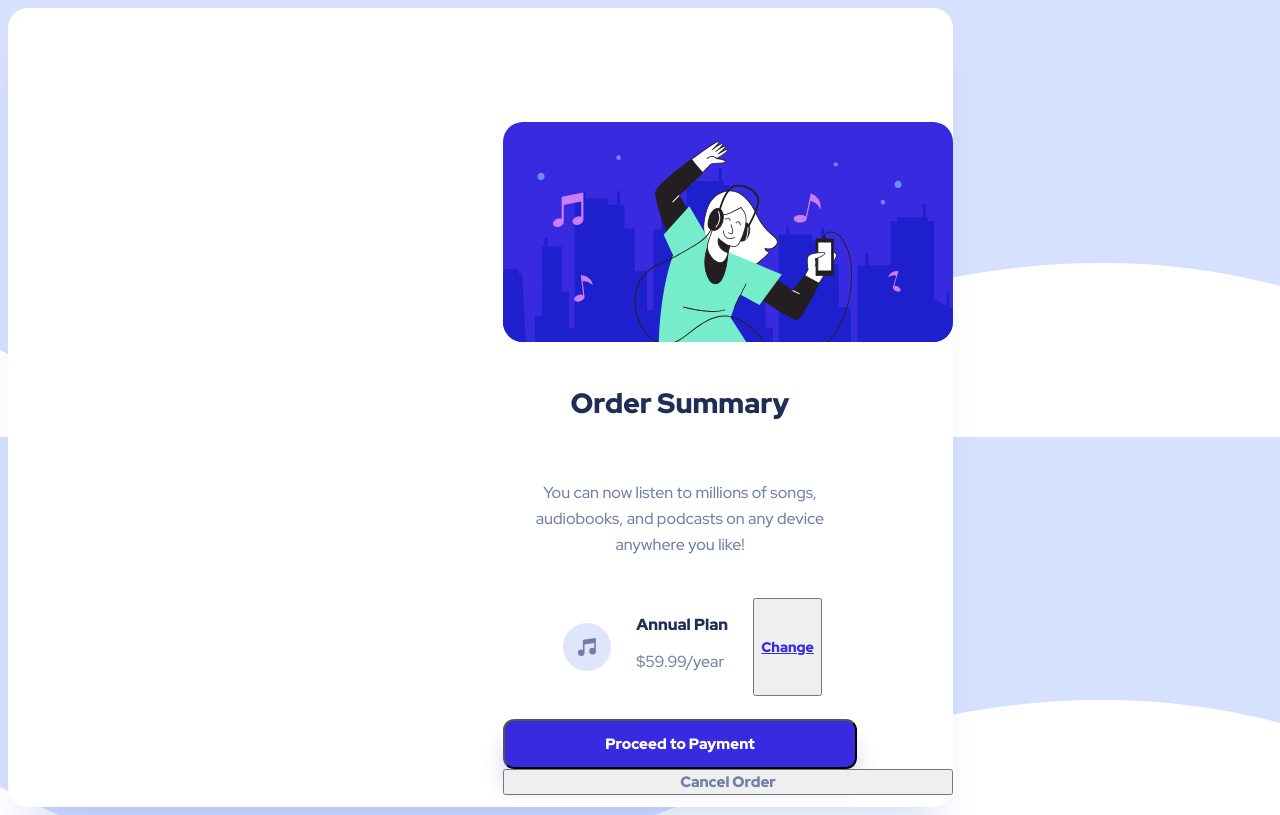
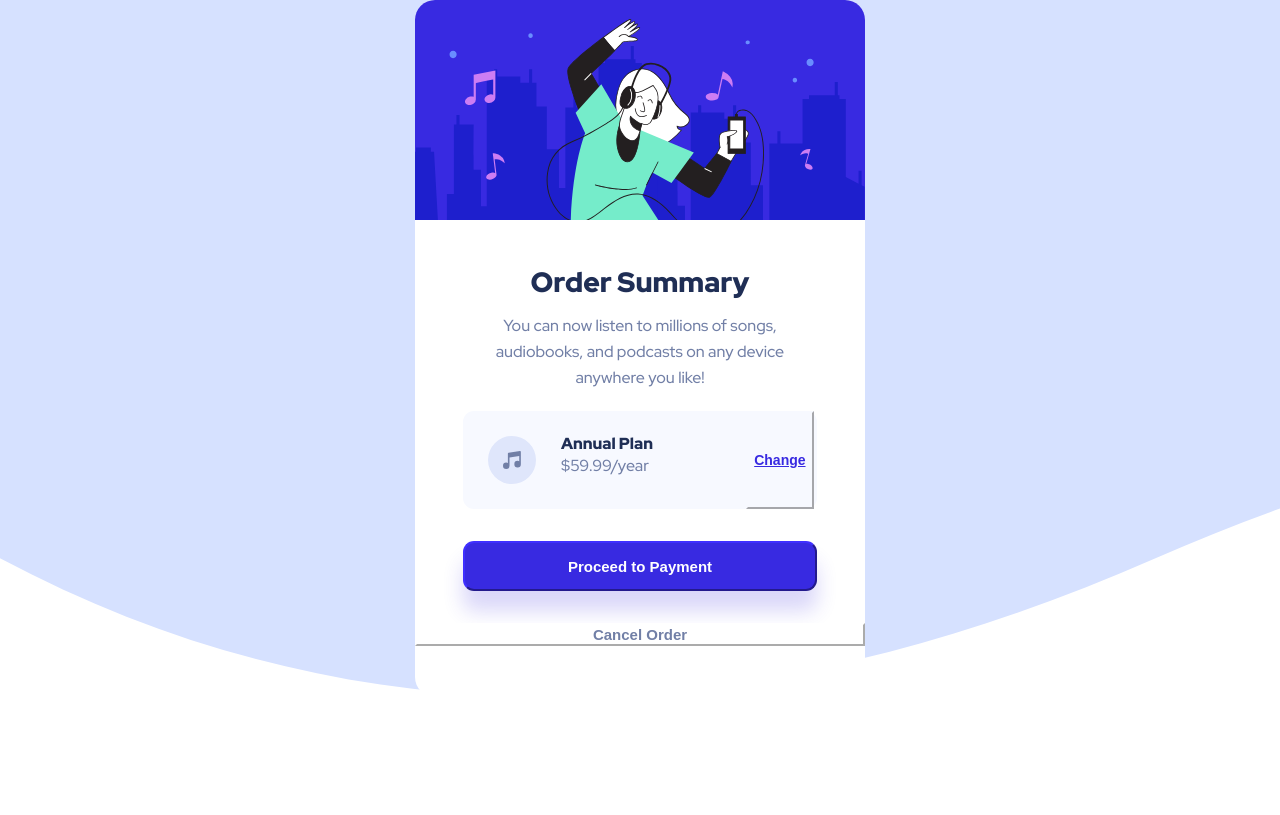
Before and after one commit to mariambuzaladze/Order-summer-component, a plain HTML site: page index.html in a window 1280 px wide. Drawn offline with Linux system fonts and the light colour scheme.

Commit message:
Made changes

```diff
--- a/index.html
+++ b/index.html
@@ -3,6 +3,7 @@
   <head>
     <meta charset="UTF-8" />
     <meta name="viewport" content="width=device-width, initial-scale=1.0" />
+    <link rel="stylesheet" href="reset.css" />
     <link rel="stylesheet" href="style.css" />
     <link rel="preconnect" href="https://fonts.googleapis.com" />
     <link rel="preconnect" href="https://fonts.gstatic.com" crossorigin />
@@ -15,21 +16,21 @@
   <body>
     <div class="main">
       <img
-        id="girlImg"
+        class="girlImg"
         src="./images/illustration-hero.svg"
         alt="image of girl dancing"
       />
       <h1>Order Summary</h1>
-      <p id="p1">
+      <p class="p1">
         You can now listen to millions of songs, audiobooks, and podcasts on any
         device anywhere you like!
       </p>
 
       <div class="music">
-        <img id="musicIcon" src="./images/icon-music.svg" alt="music icon" />
+        <img class="musicIcon" src="./images/icon-music.svg" alt="music icon" />
         <div>
           <h3>Annual Plan</h3>
-          <p id="p2">$59.99/year</p>
+          <p class="p2">$59.99/year</p>
         </div>
         <button id="changeButton">Change</button>
       </div>
--- /dev/null
+++ b/reset.css
@@ -0,0 +1,126 @@
+html,
+body,
+div,
+span,
+applet,
+object,
+iframe,
+h1,
+h2,
+h3,
+h4,
+h5,
+h6,
+p,
+blockquote,
+pre,
+a,
+abbr,
+acronym,
+address,
+big,
+cite,
+code,
+del,
+dfn,
+em,
+img,
+ins,
+kbd,
+q,
+s,
+samp,
+small,
+strike,
+strong,
+sub,
+sup,
+tt,
+var,
+b,
+u,
+i,
+center,
+dl,
+dt,
+dd,
+ol,
+ul,
+li,
+fieldset,
+form,
+label,
+legend,
+table,
+caption,
+tbody,
+tfoot,
+thead,
+tr,
+th,
+td,
+article,
+aside,
+canvas,
+details,
+embed,
+figure,
+figcaption,
+footer,
+header,
+hgroup,
+menu,
+nav,
+output,
+ruby,
+section,
+summary,
+time,
+mark,
+audio,
+video {
+  margin: 0;
+  padding: 0;
+  border: 0;
+  font-size: 100%;
+  font: inherit;
+  vertical-align: baseline;
+}
+/* HTML5 display-role reset for older browsers */
+article,
+aside,
+details,
+figcaption,
+figure,
+footer,
+header,
+hgroup,
+menu,
+nav,
+section {
+  display: block;
+}
+body {
+  line-height: 1;
+  font-family: Red Hat Display;
+  box-sizing: border-box;
+}
+ol,
+ul {
+  list-style: none;
+}
+blockquote,
+q {
+  quotes: none;
+}
+blockquote:before,
+blockquote:after,
+q:before,
+q:after {
+  content: "";
+  content: none;
+}
+table {
+  border-collapse: collapse;
+  border-spacing: 0;
+}
--- a/style.css
+++ b/style.css
@@ -1,89 +1,92 @@
 body {
   background-image: url("./images/pattern-background-desktop.svg");
+  background-repeat: no-repeat;
+  background-size: cover;
+
+  display: grid;
+  place-items: center;
 }
+
 .main {
-  display: grid;
-  justify-content: center;
-  align-items: center;
   width: 450px;
   height: 697px;
-  flex-shrink: 0;
   border-radius: 20px;
   background: #fff;
-  box-shadow: 0px 40px 40px -20px rgba(13, 48, 189, 0.15);
-
-  padding-left: 495px;
-  padding-top: 102px;
 }
 
-#girlImg {
-  border-radius: 20px;
+.girlImg {
+  border-top-left-radius: 20px;
+  border-top-right-radius: 20px;
+  width: 450px;
+  height: 220px;
 }
+
 h1 {
   width: 354px;
   color: #1f2e55;
   text-align: center;
-  font-family: Red Hat Display;
   font-size: 28px;
-  font-style: normal;
   font-weight: 900;
-  line-height: normal;
+  margin-top: 45px;
+  margin-left: 48px;
+  margin-right: 48px;
 }
 
-#p1 {
+.p1 {
   width: 354px;
   color: #717fa6;
   text-align: center;
-  font-family: Red Hat Display;
   font-size: 16px;
-  font-style: normal;
   font-weight: 500;
-  line-height: 26px; /* 162.5% */
+  line-height: 26px;
+  margin-top: 17px;
+  margin-left: 48px;
+  margin-right: 48px;
+  margin-bottom: 20px;
 }
 
 .music {
   display: flex;
-  justify-content: center;
   width: 354px;
   height: 98px;
-  flex-shrink: 0;
+  background: #f7f9ff;
+  border-radius: 11px;
+
+  margin-left: 48px;
+  margin-right: 48px;
 }
 
-#musicIcon {
+.musicIcon {
   width: 48px;
   height: 48px;
-  flex-shrink: 0;
   padding: 25px;
 }
 
 h3 {
   width: 117.19px;
   color: #1f2e55;
-  font-family: Red Hat Display;
   font-size: 16px;
-  font-style: normal;
   font-weight: 900;
-  line-height: normal;
+  margin-top: 25px;
 }
 
-#p2 {
+.p2 {
   width: 92px;
   color: #717fa6;
-  font-family: Red Hat Display;
   font-size: 16px;
-  font-style: normal;
   font-weight: 500;
-  line-height: normal;
+  margin-bottom: 25px;
+  margin-top: 6px;
 }
 
 #changeButton {
   color: #382ae1;
-  font-family: Red Hat Display;
   font-size: 14px;
-  font-style: normal;
   font-weight: 700;
-  line-height: normal;
   text-decoration-line: underline;
+  background-color: #f7f9ff;
+  border-color: #f7f9ff;
+  margin-left: 68px;
 }
 
 .buttons {
@@ -97,21 +100,21 @@ h3 {
   flex-shrink: 0;
   border-radius: 11px;
   background: #382ae1;
+  border-color: #382ae1;
   box-shadow: 0px 20px 20px 0px rgba(56, 42, 225, 0.19);
 
   color: #fff;
-  font-family: Red Hat Display;
   font-size: 15px;
-  font-style: normal;
   font-weight: 900;
-  line-height: normal;
+
+  margin: 32px 48px 32px 48px;
 }
 
 #button2 {
   color: #717fa6;
-  font-family: Red Hat Display;
   font-size: 15px;
-  font-style: normal;
   font-weight: 900;
-  line-height: normal;
+
+  background-color: #fff;
+  border-color: #fff;
 }
```
